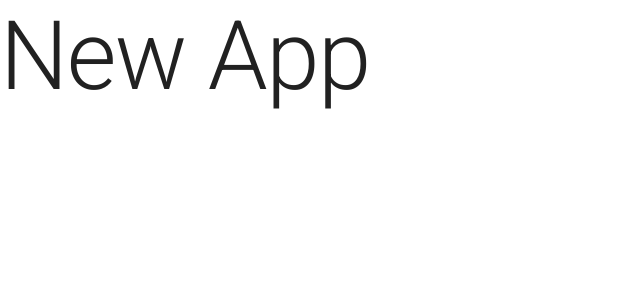
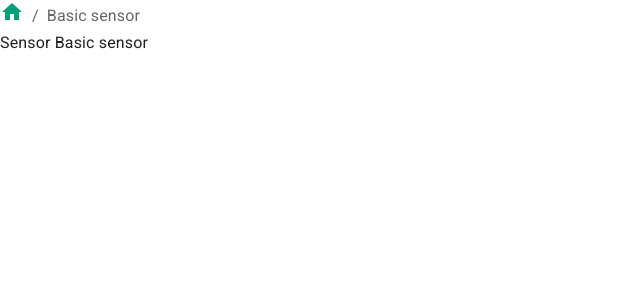
Before and after one commit to ladrlu/sensor-overview, a React (Create React App) app: page /1 in a window 1280 px wide. Shown: the top 300 px of the page, without its empty margins (0-640 px from the left). Built offline with nearby package versions, Linux system fonts and the light colour scheme; data requests are answered from the project's data file.

Commit message:
Add routing and breadcrumbs

```diff
--- a/package.json
+++ b/package.json
@@ -7,6 +7,7 @@
     "@emotion/react": "^11.11.1",
     "@emotion/styled": "^11.11.0",
     "@fontsource/roboto": "^5.0.3",
+    "@mui/icons-material": "^5.11.16",
     "@mui/material": "^5.13.6",
     "@reduxjs/toolkit": "^1.9.5",
     "@testing-library/jest-dom": "^5.16.5",
@@ -16,13 +17,14 @@
     "@types/node": "^16.18.36",
     "@types/react": "^18.2.14",
     "@types/react-dom": "^18.2.6",
+    "@types/react-router-dom": "^5.3.3",
     "jest": "^29.5.0",
     "json-server": "^0.17.3",
     "react": "^18.2.0",
     "react-dom": "^18.2.0",
     "react-helmet": "^6.1.0",
     "react-redux": "^8.1.1",
-    "react-router": "^6.14.0",
+    "react-router-dom": "^6.14.0",
     "react-scripts": "5.0.1",
     "typescript": "^4.9.5",
     "web-vitals": "^2.1.4"
--- a/src/App.tsx
+++ b/src/App.tsx
@@ -1,13 +1,8 @@
-import { Typography } from "@mui/material";
+import { RouterProvider } from "react-router-dom";
+import { router } from "./Router";
 
 function App() {
-  return (
-    <div className="App">
-      <Typography variant="h1" component="h1">
-        New App
-      </Typography>
-    </div>
-  );
+  return <RouterProvider router={router} />;
 }
 
 export default App;
--- /dev/null
+++ b/src/Router.tsx
@@ -0,0 +1,31 @@
+import {
+  createBrowserRouter,
+  createRoutesFromElements,
+  Route,
+} from "react-router-dom";
+import { SensorList, sensorsLoader } from "./pages/sensors/SensorList";
+import { Sensor, sensorLoader } from "./pages/sensors/Sensor";
+import { NotFound } from "./pages/NotFound";
+import { Layout } from "./components/Layout";
+import { SensorError } from "./pages/sensors/SensorError";
+import { SensorsError } from "./pages/sensors/SensorsError";
+
+export const router = createBrowserRouter(
+  createRoutesFromElements(
+    <Route element={<Layout />}>
+      <Route
+        index
+        element={<SensorList />}
+        loader={sensorsLoader}
+        errorElement={<SensorsError />}
+      />
+      <Route
+        path="/:id"
+        element={<Sensor />}
+        loader={sensorLoader}
+        errorElement={<SensorError />}
+      />
+      <Route path="*" element={<NotFound />} />
+    </Route>
+  )
+);
--- /dev/null
+++ b/src/components/Breadcrumbs.tsx
@@ -0,0 +1,36 @@
+import { Typography } from "@mui/material";
+import { Link, useLocation } from "react-router-dom";
+import BreadcrumbsMUI from "@mui/material/Breadcrumbs";
+import HomeIcon from "@mui/icons-material/Home";
+import LinkMUI from "@mui/material/Link";
+
+export const Breadcrumbs = ({ lastCrumb }: { lastCrumb?: string }) => {
+  const location = useLocation();
+
+  let currentLink = "";
+
+  const crumbs = location.pathname.split("/");
+
+  const crumbsLinks = crumbs
+    .filter((crumb, index) => crumb !== "" && index !== crumbs.length - 1)
+    .map((crumb) => {
+      currentLink += `/${crumb}`;
+      return (
+        <Link to={currentLink} key={crumb}>
+          {crumb}
+        </Link>
+      );
+    });
+
+  return (
+    <BreadcrumbsMUI>
+      <LinkMUI component={Link} to="/" aria-label="home">
+        <HomeIcon />
+      </LinkMUI>
+      {crumbsLinks}
+      <Typography>
+        {lastCrumb ? lastCrumb : crumbs[crumbs.length - 1]}
+      </Typography>
+    </BreadcrumbsMUI>
+  );
+};
--- /dev/null
+++ b/src/components/Layout.tsx
@@ -0,0 +1,3 @@
+import { Outlet } from "react-router-dom";
+
+export const Layout = () => <Outlet />;
--- a/src/index.tsx
+++ b/src/index.tsx
@@ -15,7 +15,7 @@ const root = ReactDOM.createRoot(
 root.render(
   <ThemeProvider theme={theme}>
     <Helmet>
-      <title>Sesor</title>
+      <title>Sensor Overview</title>
     </Helmet>
     <CssBaseline />
     <App />
--- /dev/null
+++ b/src/pages/NotFound.tsx
@@ -0,0 +1 @@
+export const NotFound = () => <span>NotFound</span>;
--- /dev/null
+++ b/src/pages/sensors/Sensor.tsx
@@ -0,0 +1,28 @@
+import { useLoaderData, Params } from "react-router-dom";
+import { SensorItem } from "./SensorList";
+import { Breadcrumbs } from "../../components/Breadcrumbs";
+
+export const Sensor = () => {
+  const sensor = useLoaderData();
+  const sensorItem = sensor as SensorItem;
+
+  return (
+    <>
+      <Breadcrumbs lastCrumb={sensorItem.name} />
+      <span>Sensor {sensorItem.name}</span>
+    </>
+  );
+};
+
+export const sensorLoader = async ({ params }: { params: Params }) => {
+  const { id } = params;
+
+  const res = await fetch(
+    `http://localhost:8000/sensors/${id?.replace("sensor-", "")}`
+  );
+
+  if (!res.ok) {
+    throw Error("Data not loaded");
+  }
+  return res.json();
+};
--- /dev/null
+++ b/src/pages/sensors/SensorError.tsx
@@ -0,0 +1,11 @@
+import { Link, useRouteError } from "react-router-dom";
+
+export const SensorError = () => {
+  const error = useRouteError();
+  return (
+    <>
+      <span>{(error as ErrorEvent).message}</span>
+      <Link to="/">Choose sensor from the list</Link>
+    </>
+  );
+};
--- /dev/null
+++ b/src/pages/sensors/SensorList.tsx
@@ -0,0 +1,30 @@
+import { Link, useLoaderData } from "react-router-dom";
+import LinkMUI from "@mui/material/Link";
+
+export interface SensorItem {
+  id: string;
+  name: string;
+  description: string;
+  coordinates: number[];
+}
+
+export const SensorList = () => {
+  const sensors = useLoaderData();
+  return (
+    <span>
+      {(sensors as SensorItem[]).map((sensor) => (
+        <LinkMUI component={Link} to={`/sensor-${sensor.id}`} key={sensor.id}>
+          {sensor.name}
+        </LinkMUI>
+      ))}
+    </span>
+  );
+};
+
+export const sensorsLoader = async () => {
+  const res = await fetch("http://localhost:8000/sensors");
+  if (!res.ok) {
+    throw Error("Data not loaded");
+  }
+  return res.json();
+};
--- /dev/null
+++ b/src/pages/sensors/SensorsError.tsx
@@ -0,0 +1,6 @@
+import { useRouteError } from "react-router-dom";
+
+export const SensorsError = () => {
+  const error = useRouteError();
+  return <span>{(error as ErrorEvent).message}</span>;
+};
```
Also changed, not shown: 1 other file (tests, documents, lock files or other folders).
